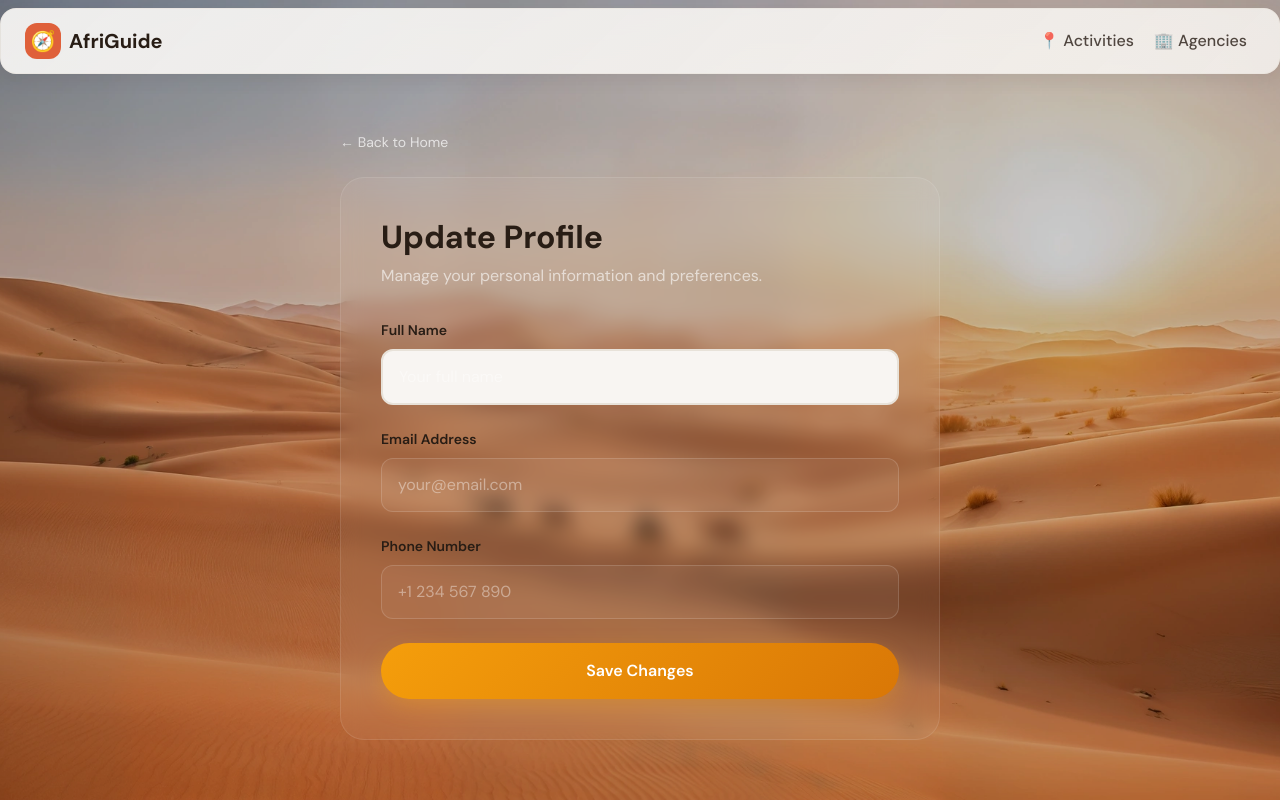
After one commit to A-D-DBS-application/web-application-2025-group-1, a Flask app: page /update-profile in a window 1280 px wide. The commit adds this page. Run offline with Flask 3, Linux system fonts and the light colour scheme.

Commit message:
Update Profile

```diff
--- a/app/routes.py
+++ b/app/routes.py
@@ -206,7 +206,26 @@ def logout():
     flash("You have been logged out.", "success")
     return redirect(url_for('main.index'))
 
+@main.route('/update-profile', methods=['GET', 'POST'])
+def update_profile():
+    user_id = session.get('user_id')
+    user = User.query.get(user_id)
 
+    if request.method == 'POST':
+        user.full_name = request.form.get('full_name')
+        user.email = request.form.get('email')
+        user.phone = request.form.get('phone')
+
+        try:
+            db.session.commit()
+            flash('Profile updated successfully!', 'success')
+        except:
+            db.session.rollback()
+            flash('Error updating profile.', 'error')
+
+        return redirect(url_for('main.update_profile'))
+
+    return render_template('update_profile.html', user=user)
 
 #hiermee kan de user een trip aanmaken
 @main.route('/trips', methods=['GET'])
--- a/app/static/css/base.css
+++ b/app/static/css/base.css
@@ -3913,3 +3913,121 @@ select:focus {
     padding-right: 0.75rem;
   }
 }
+
+/* Update Profile Button */
+.btn-update-profile {
+  padding: 0.75rem 1.5rem;
+  font-size: 1rem;
+  font-weight: 600;
+  border-radius: 1rem;
+  border: none;
+  cursor: pointer;
+  background: linear-gradient(135deg, hsla(14, 72%, 55%, 1), hsla(14, 72%, 50%, 1));
+  color: white;
+  box-shadow: 0 4px 12px hsla(14, 72%, 50%, 0.3);
+  transition: all 0.3s ease;
+  text-align: center;
+  display: inline-flex;
+  align-items: center;
+  justify-content: center;
+  gap: 0.5rem; /* handig als er icon in de knop komt */
+}
+
+/* ===== Update Profile Page ===== */
+.back-link {
+  color: rgba(255, 255, 255, 0.7);
+  text-decoration: none;
+  font-size: 0.875rem;
+  transition: color 0.3s ease;
+}
+
+.back-link:hover {
+  color: #fff;
+}
+
+.profile-card {
+  background: rgba(255, 255, 255, 0.05);
+  backdrop-filter: blur(10px);
+  border: 1px solid rgba(255, 255, 255, 0.1);
+  border-radius: 1.5rem;
+  padding: 2.5rem;
+}
+
+.profile-title {
+  font-size: 2rem;
+  font-weight: 700;
+  margin-bottom: 0.5rem;
+}
+
+.profile-subtitle {
+  color: rgba(255, 255, 255, 0.6);
+  margin-bottom: 2rem;
+}
+
+.custom-input {
+  width: 100%;
+  padding: 0.875rem 1rem;
+  background: rgba(255, 255, 255, 0.05);
+  border: 1px solid rgba(255, 255, 255, 0.15);
+  border-radius: 0.75rem;
+  color: #fff;
+  font-size: 1rem;
+  transition: all 0.3s ease;
+}
+
+.custom-input::placeholder {
+  color: rgba(255, 255, 255, 0.4);
+}
+
+.custom-input:focus {
+  outline: none;
+  border-color: var(--primary-color, #f59e0b);
+  box-shadow: 0 0 0 3px rgba(245, 158, 11, 0.2);
+}
+
+.btn-save-profile {
+  width: 100%;
+  padding: 1rem 2rem;
+  background: linear-gradient(135deg, #f59e0b, #d97706);
+  color: #fff;
+  font-size: 1rem;
+  font-weight: 600;
+  border: none;
+  border-radius: 9999px;
+  cursor: pointer;
+  transition: all 0.3s ease;
+  box-shadow: 0 8px 24px -4px rgba(245, 158, 11, 0.4);
+}
+
+.btn-save-profile:hover {
+  transform: translateY(-2px);
+  box-shadow: 0 12px 32px -4px rgba(245, 158, 11, 0.5);
+}
+
+/* Update Profile Button Styling */
+.update-profile-button {
+    display: inline-flex;
+    align-items: center;
+    gap: 0.5rem;
+    padding: 0.5rem 1.25rem;
+    font-size: 0.875rem;
+    font-weight: 500;
+    color: rgba(255, 255, 255, 0.8);
+    background: transparent;
+    border: 1px solid rgba(255, 255, 255, 0.25);
+    border-radius: 9999px;
+    text-decoration: none;
+    transition: all 0.3s ease;
+}
+
+.update-profile-button:hover {
+    color: #fff;
+    background: rgba(255, 255, 255, 0.12);
+    border-color: rgba(255, 255, 255, 0.4);
+    transform: translateY(-2px);
+}
+
+.update-profile-button::before {
+    content: "👤";
+    font-size: 1rem;
+}
--- a/app/templates/partials/_navbar.html
+++ b/app/templates/partials/_navbar.html
@@ -1,33 +1,65 @@
 <!-- Navigation -->
 <nav class="navbar navbar-expand-lg">
   <div class="nav-inner container-fluid">
+
+    <!-- Logo -->
     <a href="{{ url_for('main.home') }}" class="logo">
       <div class="logo-icon">🧭</div>
       <span>AfriGuide</span>
     </a>
+
+    <!-- Mobile Toggle -->
     <button class="navbar-toggler d-lg-none" type="button" data-bs-toggle="collapse" data-bs-target="#navbarNav" aria-controls="navbarNav" aria-expanded="false" aria-label="Toggle navigation">
       <span class="navbar-toggler-icon">☰</span>
     </button>
+
+    <!-- Navigation Items -->
     <div class="collapse navbar-collapse" id="navbarNav">
       <ul class="navbar-nav ms-auto">
-        {% set user_obj = user if user is defined else current_user if current_user is defined else none %}
-        {% set is_agency_user = (user_obj and user_obj.role == 'AGENCY') or (is_agency is defined and is_agency) %}
+
+        {% set user_obj = user if user is defined else none %}
+        {% set is_agency_user = user_obj and user_obj.role == 'AGENCY' %}
 
         {% if user_obj and not is_agency_user %}
-        <li class="nav-item"><a class="nav-link{% if request.endpoint == 'main.trips' %} active{% endif %}" href="{{ url_for('main.trips') }}">🧭 Trips</a></li>
+          <li class="nav-item">
+            <a class="nav-link{% if request.endpoint == 'main.trips' %} active{% endif %}" href="{{ url_for('main.trips') }}">🧭 Trips</a>
+          </li>
         {% endif %}
+
         {% if is_agency_user %}
-        <li class="nav-item"><a class="nav-link{% if request.endpoint == 'main.my_activities' %} active{% endif %}" href="{{ url_for('main.my_activities') }}">🎯 My Activities</a></li>
+          <li class="nav-item">
+            <a class="nav-link{% if request.endpoint == 'main.my_activities' %} active{% endif %}" href="{{ url_for('main.my_activities') }}">🎯 My Activities</a>
+          </li>
         {% endif %}
-        <li class="nav-item"><a class="nav-link{% if request.endpoint == 'main.activities' %} active{% endif %}" href="{{ url_for('main.activities') }}">📍 Activities</a></li>
+
+        <li class="nav-item">
+          <a class="nav-link{% if request.endpoint == 'main.activities' %} active{% endif %}" href="{{ url_for('main.activities') }}">📍 Activities</a>
+        </li>
+
         {% if is_agency_user %}
-        <li class="nav-item"><a class="nav-link{% if request.endpoint == 'main.my_agency' %} active{% endif %}" href="{{ url_for('main.my_agency') }}">🏢 My Agency</a></li>
+          <li class="nav-item">
+            <a class="nav-link{% if request.endpoint == 'main.my_agency' %} active{% endif %}" href="{{ url_for('main.my_agency') }}">🏢 My Agency</a>
+          </li>
         {% endif %}
-        <li class="nav-item"><a class="nav-link{% if request.endpoint == 'main.agencies' %} active{% endif %}" href="{{ url_for('main.agencies') }}">🏢 Agencies</a></li>
+
+        <li class="nav-item">
+          <a class="nav-link{% if request.endpoint == 'main.agencies' %} active{% endif %}" href="{{ url_for('main.agencies') }}">🏢 Agencies</a>
+        </li>
+
         {% if user_obj %}
-        <li class="nav-item"><a class="nav-link btn-logout" href="{{ url_for('main.logout') }}">🚪 Logout</a></li>
+          <!-- ⭐ Update Profile Button -->
+          <li class="nav-item">
+            <a class="nav-link update-profile-button" href="{{ url_for('main.update_profile') }}">Update Profile</a>
+          </li>
+
+          <!-- Logout -->
+          <li class="nav-item">
+            <a class="nav-link btn-logout" href="{{ url_for('main.logout') }}">🚪 Logout</a>
+          </li>
         {% endif %}
+
       </ul>
     </div>
+
   </div>
 </nav>
--- /dev/null
+++ b/app/templates/update_profile.html
@@ -0,0 +1,73 @@
+<!DOCTYPE html>
+<html lang="en">
+{% set page_title = 'Update Profile' %}
+{% include 'partials/_head.html' %}
+<body class="{% if user.role == 'AGENCY' %}agency-home{% else %}traveller-home{% endif %}">
+  {% include 'partials/_background_blobs.html' %}
+  {% include 'partials/_navbar.html' %}
+  {% include 'partials/_flash_messages.html' %}
+
+  <div class="container py-5">
+    <div class="row justify-content-center">
+      <div class="col-md-8 col-lg-6">
+
+        <a href="{{ url_for('main.home') }}" class="back-link mb-4 d-inline-block">
+          ← Back to Home
+        </a>
+
+        <div class="profile-card">
+          <h1 class="profile-title">Update Profile</h1>
+          <p class="profile-subtitle">Manage your personal information and preferences.</p>
+
+          <form method="POST" action="{{ url_for('main.update_profile') }}">
+            {{ form.hidden_tag() if form else '' }}
+
+            <div class="form-group mb-4">
+              <label for="full_name" class="form-label">Full Name</label>
+              <input
+                type="text"
+                class="form-control custom-input"
+                id="full_name"
+                name="full_name"
+                value="{{ user.full_name or '' }}"
+                placeholder="Your full name"
+              >
+            </div>
+
+            <div class="form-group mb-4">
+              <label for="email" class="form-label">Email Address</label>
+              <input
+                type="email"
+                class="form-control custom-input"
+                id="email"
+                name="email"
+                value="{{ user.email or '' }}"
+                placeholder="your@email.com"
+              >
+            </div>
+
+            <div class="form-group mb-4">
+              <label for="phone" class="form-label">Phone Number</label>
+              <input
+                type="tel"
+                class="form-control custom-input"
+                id="phone"
+                name="phone"
+                value="{{ user.phone or '' }}"
+                placeholder="+1 234 567 890"
+              >
+            </div>
+
+            <button type="submit" class="btn-save-profile">
+              Save Changes
+            </button>
+          </form>
+        </div>
+
+      </div>
+    </div>
+  </div>
+
+  {% include 'partials/_bootstrap_js.html' %}
+</body>
+</html>
```
Also changed, not shown: app/templates/home.html (+19 -27 lines).
